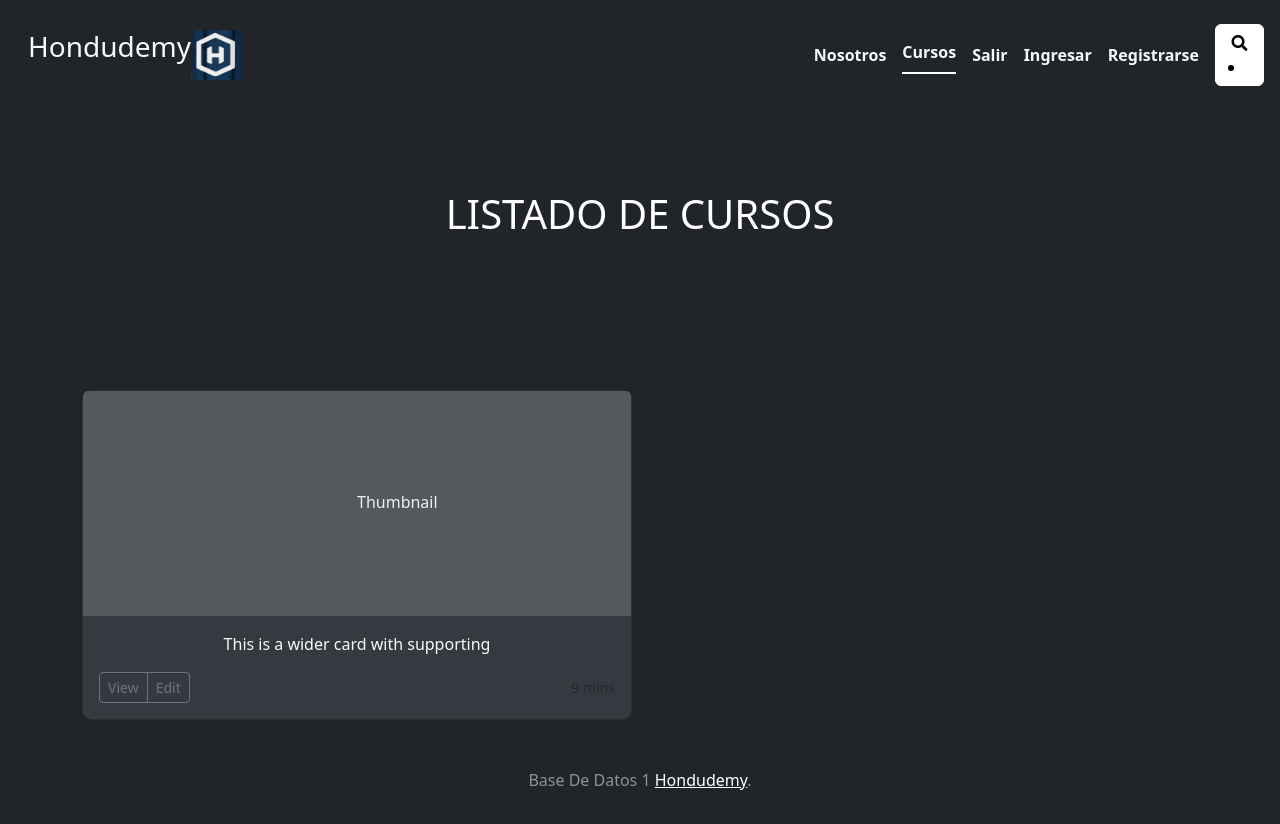
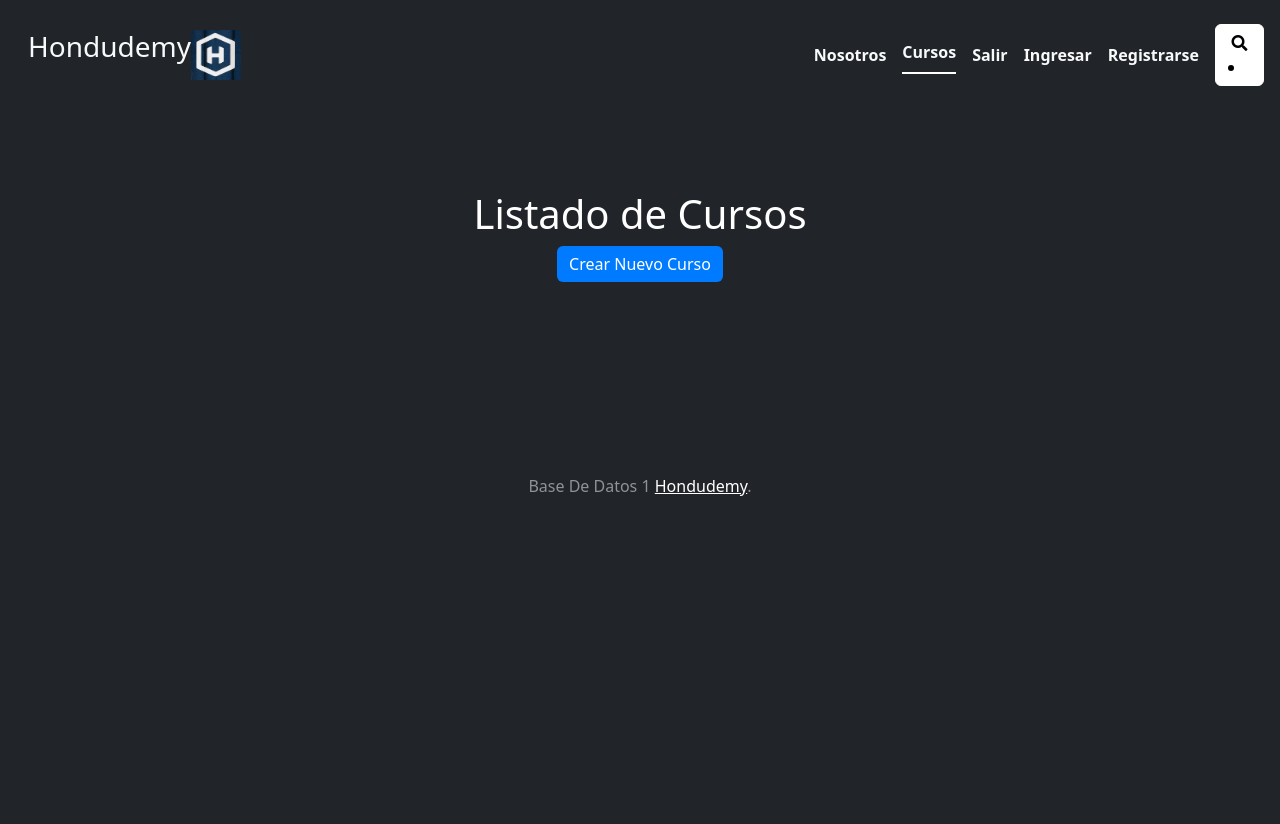
Before and after one commit to KevinSosa019/BaseDeDatos1-ProyectoFinal-, a Django app: page /cusos/ in a window 1280 px wide. After the commit the page ends 496 px from the top, so only its background shows below. Run offline with Django 5.2, Linux system fonts and the light colour scheme.

Commit message:
4_avance aun sin Creat_Curso

```diff
--- a/Proyecto/Proyecto/settings.py
+++ b/Proyecto/Proyecto/settings.py
@@ -72,10 +72,10 @@ WSGI_APPLICATION = 'Proyecto.wsgi.application'
 DATABASES = {
     'default': {
         'ENGINE': 'mssql',
-        'NAME': 'Hondudemy',
+        'NAME': 'Hondudemy1',
         'USER': 'sa',
-        'PASSWORD': '1234',
-        'HOST': 'DESKTOP-KTRFOTK\SQLEXPRESS',
+        'PASSWORD': 'ichigo19.',
+        'HOST': 'DESKTOP-PU1H6AA',
         'PORT': '',
 
         'OPTIONS': {
--- a/Proyecto/core/templates/curso/cursos.html
+++ b/Proyecto/core/templates/curso/cursos.html
@@ -1,14 +1,12 @@
 {% extends 'core/base.html' %}
+
 {% block content %}
-
-
 <main class="px-3">
-
-
   <section class="py-5 text-center">
     <div class="row py-lg-5">
       <div class="col-lg-6 col-md-12 mx-auto">
-        <h1 class="fw-light">LISTADO DE CURSOS</h1>
+        <h1 class="fw-light">Listado de Cursos</h1>
+        <a href="{% url 'crear_curso' %}" class="btn btn-primary">Crear Nuevo Curso</a>
       </div>
     </div>
   </section>
@@ -16,28 +14,22 @@
   <div class="album py-5 bg-dark">
     <div class="container">
       <div class="row row-cols-1 row-cols-sm-2 row-cols-md-2 g-3">
-
-        <!--Tarjetas-->
-        <div class="col">
-          <div class="card shadow-sm">
-            <svg class="bd-placeholder-img card-img-top" width="100%" height="225" xmlns="http://www.w3.org/2000/svg" role="img" aria-label="Placeholder: Thumbnail" preserveAspectRatio="xMidYMid slice" focusable="false"><title>Placeholder</title><rect width="100%" height="100%" fill="#55595c"/><text x="50%" y="50%" fill="#eceeef" dy=".3em">Thumbnail</text></svg>
-
-            <div class="card-body">
-              <p class="card-text">This is a wider card with supporting</p>
-              <div class="d-flex justify-content-between align-items-center">
-                <div class="btn-group">
-                  <button type="button" class="btn btn-sm btn-outline-secondary">View</button>
-                  <button type="button" class="btn btn-sm btn-outline-secondary">Edit</button>
-                </div>
-                <small class="text-muted">9 mins</small>
+        {% for curso in cursos %}
+          <div class="col">
+            <div class="card shadow-sm">
+              <div class="card-body">
+                <h5 class="card-title">{{ curso.Titulo }}</h5>
+                <p class="card-text">{{ curso.Descripcion }}</p>
+                <p class="card-text">Costo: {{ curso.Costo }}</p>
+                <p class="card-text">Fecha Inicio: {{ curso.FechaInicio }}</p>
+                <p class="card-text">Fecha Final: {{ curso.FechaFinal }}</p>
+                <p class="card-text">Instructor: {{ curso.IdInstructor.Nombre }}</p> <!-- Nombre del instructor -->
               </div>
             </div>
           </div>
-        </div>
-
-
+        {% endfor %}
       </div>
     </div>
   </div>
-  </main>
+</main>
 {% endblock %}
--- a/Proyecto/core/urls.py
+++ b/Proyecto/core/urls.py
@@ -1,5 +1,5 @@
 from django.urls import path
-from .views import home, cursos, register, nosotros, exit_view,busqueda
+from .views import home, cursos, register, nosotros, exit_view,busqueda,listar_cursos,crear_curso
 from django.conf.urls.static import static
 from django.conf import settings
 
@@ -10,6 +10,8 @@ urlpatterns = [
     path('nosotros/', nosotros, name='nosotros'),
     path('logout/', exit_view, name='logout'),
     path('busqueda/', busqueda, name='busqueda'),
+    path('cursos/', listar_cursos, name='listar_cursos'),
+    path('cursos/crear/', crear_curso, name='crear_curso'),
 ]
 
 if settings.DEBUG:
--- a/Proyecto/core/views.py
+++ b/Proyecto/core/views.py
@@ -33,7 +33,6 @@ def register(request):
     }
     if request.method == 'POST':
         formulario = CustomUserCreationForm(request.POST)
-
         if formulario.is_valid():
             # Obtener los datos del formulario
             dni = formulario.cleaned_data['dni']
@@ -115,3 +114,89 @@ def autenticar_usuario(nombre_usuario, contrasenia):
             stored_password = resultado[0]
             return check_password(contrasenia, stored_password)
         return False
+
+from .forms import CursoForm
+
+
+"""-----------------------------------------------------------------------"""
+
+def listar_cursos(request):
+    cursos = []
+    with connection.cursor() as cursor:
+        cursor.execute("""
+            SELECT C.Id, C.IdInstructor, I.Nombre1, I.Nombre2, I.Apellido1, I.Apellido2, C.Titulo, C.Descripcion, C.Costo, C.FechaInicio, C.FechaFinal
+            FROM Cursos C
+            JOIN Usuarios I ON C.IdInstructor = I.Id
+        """)
+        cursos = cursor.fetchall()
+
+    cursos = [
+        {
+            'Id': curso[0],
+            'IdInstructor': {
+                'Nombre': f"{curso[2]} {curso[3]} {curso[4]} {curso[5]}"
+            },
+            'Titulo': curso[6],
+            'Descripcion': curso[7],
+            'Costo': curso[8],
+            'FechaInicio': curso[9],
+            'FechaFinal': curso[10]
+        } for curso in cursos
+    ]
+    return render(request, 'curso/cursos.html', {'cursos': cursos})
+
+
+def crear_curso(request):
+    if request.method == 'POST':
+        formulario = CursoForm(request.POST)
+        print("Formulario inicial:", formulario.data)
+
+        if formulario.is_valid():
+            print("aqui Formulario valido")
+
+            IdInstructor = formulario.cleaned_data['IdInstructor']
+            IdCategoriaCurso = formulario.cleaned_data['IdCategoriaCurso']
+            Costo = formulario.cleaned_data['Costo']
+            Titulo = formulario.cleaned_data['Titulo']
+            Descripcion = formulario.cleaned_data['Descripcion']
+            FechaInicio = formulario.cleaned_data['FechaInicio']
+            FechaFinal = formulario.cleaned_data['FechaFinal']
+            print("Datos del formulario:", IdInstructor, IdCategoriaCurso, Costo, Titulo, Descripcion, FechaInicio, FechaFinal)
+
+            # Verificar que IdInstructor e IdCategoriaCurso existen en la base de datos
+            with connection.cursor() as cursor:
+                cursor.execute("SELECT Id FROM Instructores WHERE Id = %s", [IdInstructor])
+                if not cursor.fetchone():
+                    formulario.add_error('IdInstructor', 'Instructor no válido.')
+                    print("aqui Instructor")
+
+                cursor.execute("SELECT Id FROM CategoriaCursos WHERE Id = %s", [IdCategoriaCurso])
+                if not cursor.fetchone():
+                    formulario.add_error('IdCategoriaCurso', 'Categoría de curso no válida.')
+                    print("aqui Categoria")
+
+                if formulario.is_valid():
+                    cursor.execute("""
+                        INSERT INTO Cursos (IdInstructor, IdCategoriaCurso, Costo, Titulo, Descripcion, FechaInicio, FechaFinal)
+                        VALUES (%s, %s, %s, %s, %s, %s, %s)
+                    """, [IdInstructor, IdCategoriaCurso, Costo, Titulo, Descripcion, FechaInicio, FechaFinal])
+                    connection.commit()
+                    return redirect('listar_cursos')
+        else:
+            print("Errores en el formulario:", formulario.errors)
+    else:
+        # Obtener opciones para el formulario
+        with connection.cursor() as cursor:
+            cursor.execute("""
+                SELECT I.Id, CONCAT_WS(' ', U.Nombre1, U.Nombre2, U.Apellido1, U.Apellido2) AS NombreCompleto
+                FROM Instructores I
+                JOIN Usuarios U ON I.IdUsuario = U.Id
+            """)
+            instructores = [(row[0], row[1]) for row in cursor.fetchall()]
+
+            cursor.execute("SELECT Id, Nombre FROM CategoriaCursos")
+            categorias = [(row[0], row[1]) for row in cursor.fetchall()]
+
+        formulario = CursoForm(instructores=instructores, categorias=categorias)
+
+    return render(request, 'curso/crear_curso.html', {'formulario': formulario})
```
Also changed, not shown: Proyecto/core/forms.py (+19 -0 lines), Proyecto/core/templates/curso/crear_curso.html (added, +24 -0 lines), Proyecto/core/templates/core/base.html (line endings or trailing spaces).
